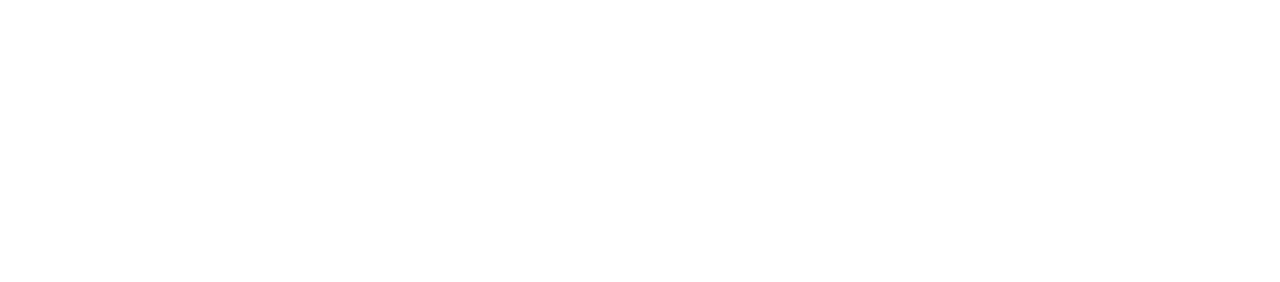
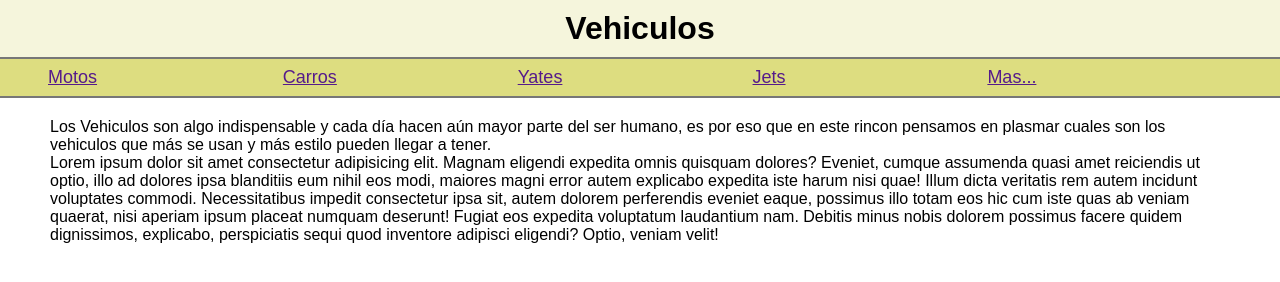
Before and after one commit to Antony-aa/Project-1, a plain HTML site: page index.html in a window 1280 px wide. Drawn offline with Linux system fonts and the light colour scheme.

Commit message:
primeros cambios al proyecto

```diff
--- a/StyleIndex.css
+++ b/StyleIndex.css
@@ -1,3 +1,29 @@
 * {
+	margin: 0;
 	font-family: sans-serif;
 }
+.h1-header {
+	text-align: center;
+	padding: 10px 0;
+	background-color: beige;
+}
+.navContainer {
+	padding: 8px;
+	background-color: rgb(221, 221, 128);
+	border-top: 2px solid #777;
+	border-bottom: 2px solid #777;
+}
+.nav-list {
+	background-color: rgb(221, 221, 128);
+}
+.nav-list-items {
+	font-weight: 100;
+	list-style-type: none;
+	font-size: 18px;
+	display: inline-block;
+	width: 18vw;
+}
+
+.p-main {
+	margin: 20px 50px;
+}
--- a/index.html
+++ b/index.html
@@ -2,14 +2,52 @@
 <html lang="en">
 
 <head>
-    <meta charset="UTF-8">
-    <meta http-equiv="X-UA-Compatible" content="IE=edge">
-    <meta name="viewport" content="width=device-width, initial-scale=1.0">
+    <meta charset="UTF-8" />
+    <meta http-equiv="X-UA-Compatible" content="IE=edge" />
+    <meta name="viewport" content="width=device-width, initial-scale=1.0" />
     <title>Document</title>
+    <link rel="stylesheet" href="StyleIndex.css" />
 </head>
 
 <body>
+    <header>
+        <h1 class="h1-header">Vehiculos</h1>
+        <div class="navContainer">
+            <nav class="nav">
+                <ul class="nav-list">
+                    <li class="nav-list-items"><a href="">Motos</a></li>
+                    <li class="nav-list-items"><a href="">Carros</a></li>
+                    <li class="nav-list-items"><a href="">Yates</a></li>
+                    <li class="nav-list-items"><a href="">Jets</a></li>
+                    <li class="nav-list-items"><a href="">Mas...</a></li>
+                </ul>
+            </nav>
+        </div>
+    </header>
 
+    <main>
+        <p class="p-main">
+            Los Vehiculos son algo indispensable y cada día hacen aún mayor parte
+            del ser humano, es por eso que en este rincon pensamos en plasmar cuales
+            son los vehiculos que más se usan y más estilo pueden llegar a tener.
+            <br />
+            Lorem ipsum dolor sit amet consectetur adipisicing elit. Magnam eligendi
+            expedita omnis quisquam dolores? Eveniet, cumque assumenda quasi amet
+            reiciendis ut optio, illo ad dolores ipsa blanditiis eum nihil eos modi,
+            maiores magni error autem explicabo expedita iste harum nisi quae! Illum
+            dicta veritatis rem autem incidunt voluptates commodi. Necessitatibus
+            impedit consectetur ipsa sit, autem dolorem perferendis eveniet eaque,
+            possimus illo totam eos hic cum iste quas ab veniam quaerat, nisi
+            aperiam ipsum placeat numquam deserunt! Fugiat eos expedita voluptatum
+            laudantium nam. Debitis minus nobis dolorem possimus facere quidem
+            dignissimos, explicabo, perspiciatis sequi quod inventore adipisci
+            eligendi? Optio, veniam velit!
+        </p>
+    </main>
+    <section>
+        <article></article>
+    </section>
+    <aside></aside>
 </body>
 
 </html>
```
